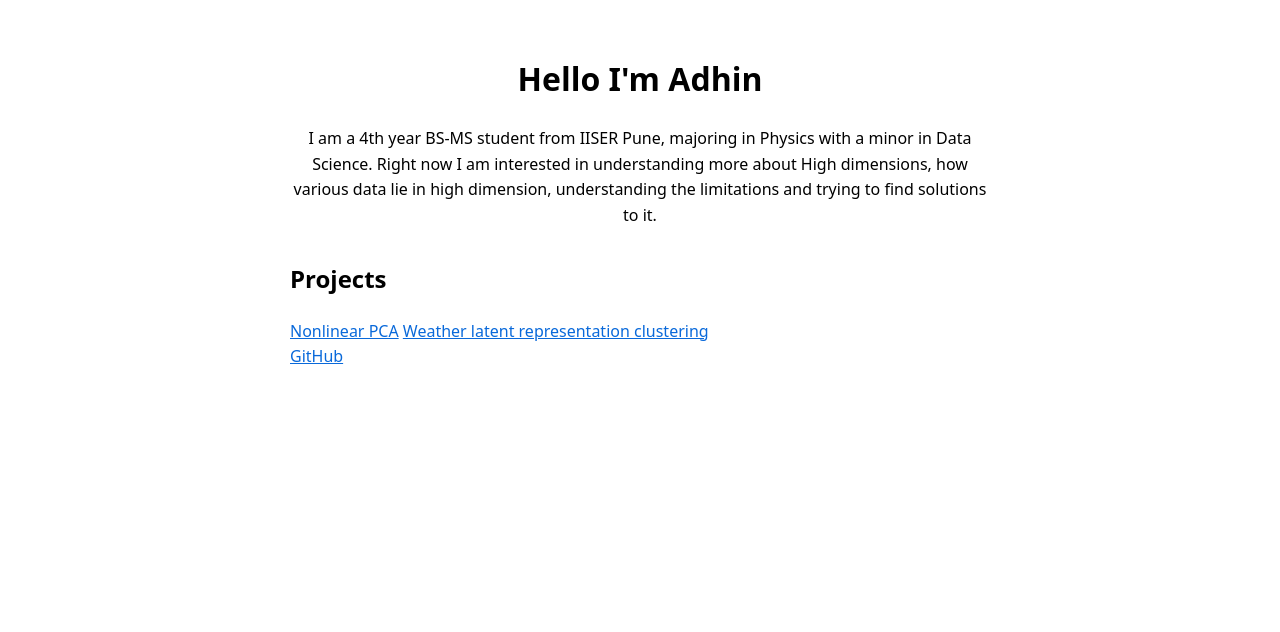
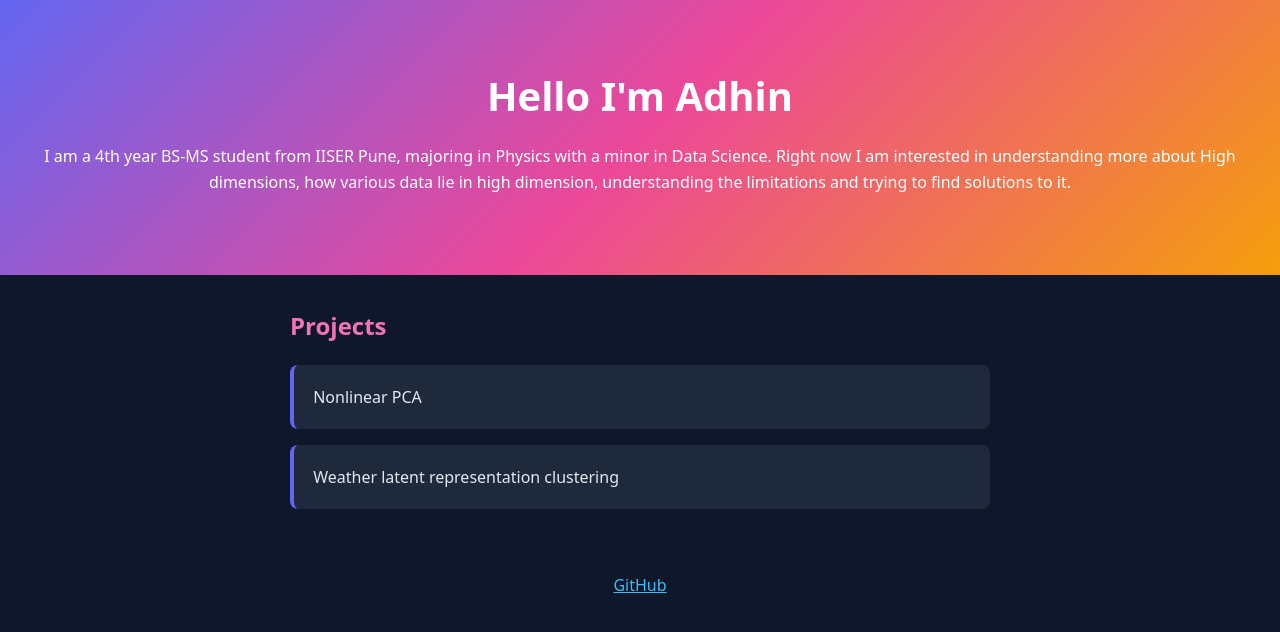
Before and after one commit to itsadhin/itsadhin.github.io, a plain HTML site: page index.html in a window 1280 px wide. Drawn offline with Linux system fonts and the light colour scheme.

Commit message:
modified

```diff
--- a/style.css
+++ b/style.css
@@ -1,9 +1,29 @@
 body {
   font-family: system-ui, sans-serif;
-  max-width: 700px;
-  margin: 0 auto;
-  padding: 2rem;
+  margin: 0;
+  background: #0f172a;
+  color: #e2e8f0;
   line-height: 1.6;
 }
-header { text-align: center; margin-bottom: 2rem; }
-a { color: #0969da; }
+header {
+  text-align: center;
+  padding: 4rem 1rem;
+  background: linear-gradient(135deg, #6366f1, #ec4899, #f59e0b);
+  color: white;
+}
+header h1 { margin: 0; font-size: 2.5rem; }
+main { max-width: 700px; margin: 2rem auto; padding: 0 1rem; }
+h2 { color: #f472b6; }
+.cards { display: grid; gap: 1rem; }
+.card {
+  padding: 1.2rem;
+  background: #1e293b;
+  border-left: 4px solid #6366f1;
+  border-radius: 8px;
+  color: #e2e8f0;
+  text-decoration: none;
+  transition: transform .2s, border-color .2s;
+}
+.card:hover { transform: translateY(-4px); border-color: #ec4899; }
+footer { text-align: center; padding: 2rem; }
+footer a { color: #38bdf8; }
```
